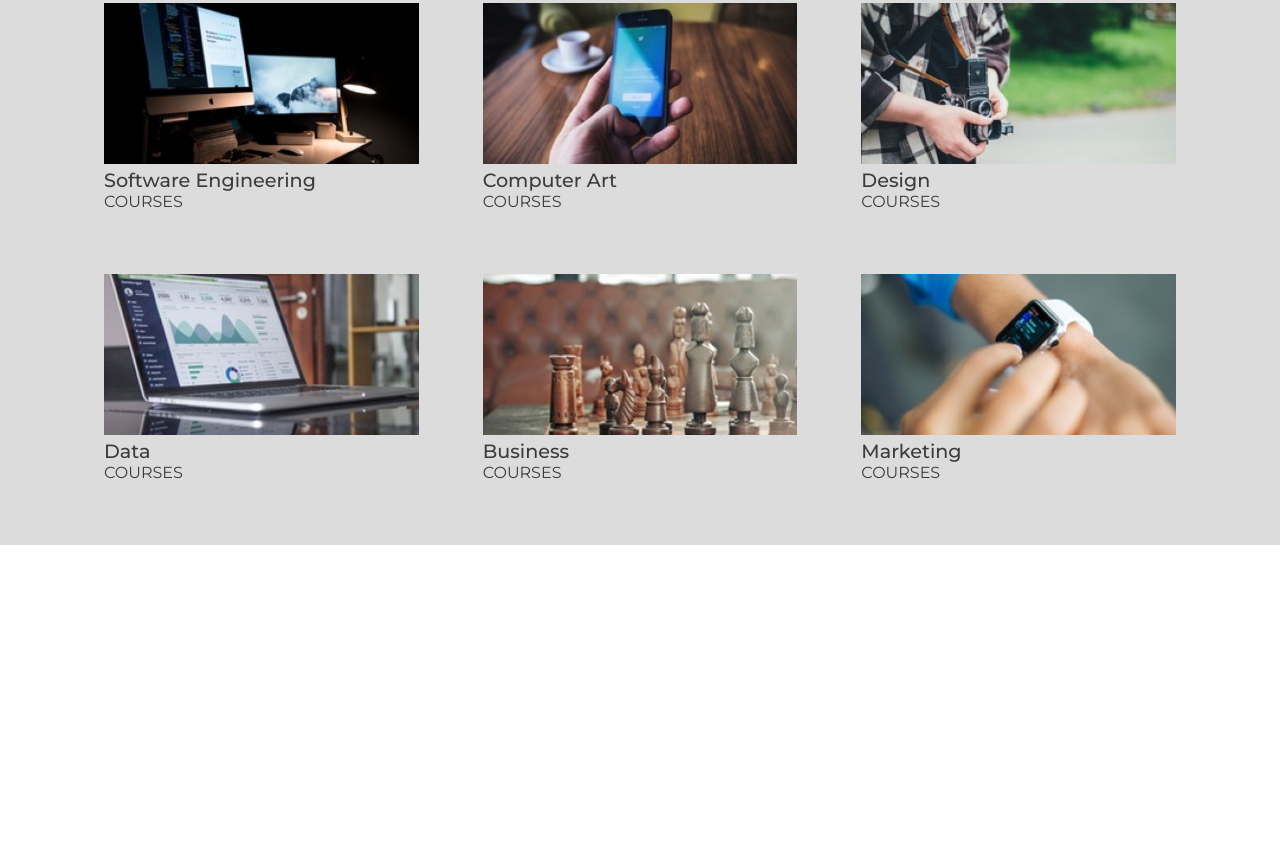
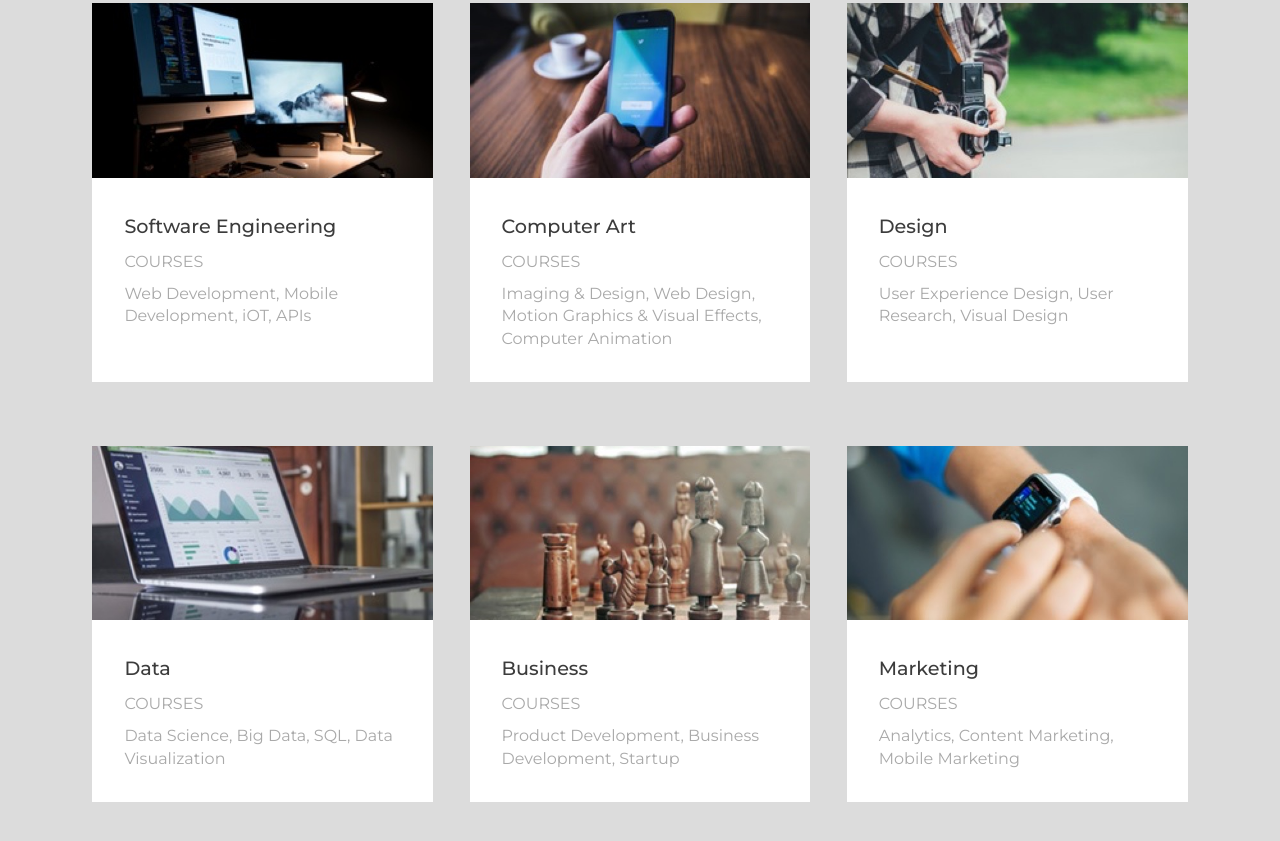
Before and after one commit to rayaj831/colmar-academy, a plain HTML site: page index.html in a window 1280 px wide. Shown: the part 1458-2299 px from the top of the page. Before the commit the page ends 2003 px from the top, so only its background shows below. Drawn offline with Linux system fonts and the light colour scheme.

Commit message:
Added styling for desktop online section

```diff
--- a/index.html
+++ b/index.html
@@ -146,23 +146,32 @@
 			<div class="desktop flex">
 				<div class="course">
 					<img src="resources/images/course-software.jpg" alt="course-software" />
+					<div class="course-text">
 						<h2>Software Engineering</h2>
 						<h3>COURSES</h3>
 						<div class="description">
+							Web Development, Mobile Development, iOT, APIs
+						</div>
 					</div>
 				</div>
 				<div class="course">
 					<img src="resources/images/course-computer-art.jpg" alt="course-computer-art" />
+					<div class="course-text">
 						<h2>Computer Art</h2>
 						<h3>COURSES</h3>
 						<div class="description">
+							Imaging &amp; Design, Web Design, Motion Graphics &amp; Visual Effects, Computer Animation
+						</div>
 					</div>
 				</div>
 				<div class="course">
 					<img src="resources/images/course-design.jpg" alt="course-design" />
+					<div class="course-text">
 						<h2>Design</h2>
 						<h3>COURSES</h3>
 						<div class="description">
+							User Experience Design, User Research, Visual Design
+						</div>
 					</div>
 				</div>
 			</div>
@@ -170,23 +179,32 @@
 			<div class="desktop flex">
 				<div class="course">
 					<img src="resources/images/course-data.jpg" alt="course-data" />
+					<div class="course-text">
 						<h2>Data</h2>
 						<h3>COURSES</h3>
 						<div class="description">
+							Data Science, Big Data, SQL, Data Visualization
+						</div>
 					</div>
 				</div>
 				<div class="course">
 					<img src="resources/images/course-business.jpg" alt="course-business" />
+					<div class="course-text">
 						<h2>Business</h2>
 						<h3>COURSES</h3>
 						<div class="description">
+							Product Development, Business Development, Startup
+						</div>
 					</div>
 				</div>
 				<div class="course">
 					<img src="resources/images/course-marketing.jpg" alt="course-marketing" />
+					<div class="course-text">
 						<h2>Marketing</h2>
 						<h3>COURSES</h3>
 						<div class="description">
+							Analytics, Content Marketing, Mobile Marketing
+						</div>
 					</div>
 				</div>
 			</div>
--- a/resources/css/style.css
+++ b/resources/css/style.css
@@ -20,6 +20,11 @@ h2 {
 	font-size: 1.2rem;
 	font-weight: 500;
 	line-height: 1.4;
+}
+
+h3 {
+	color: 	rgb(169, 169, 169);
+	line-height: 1.2;
 }
 
 .flex {
@@ -201,16 +206,36 @@ header .mobile {
 	top: 2rem;
 }
 
+#online .desktop {
+	justify-content: space-evenly;
+}
+
 #online img {
 	width: 100%;
 	height: auto;
 }
 
 #online .course {
-	margin: 2rem;
-	max-width: 33%;
+	background-color: rgb(255, 255, 255);
+	margin: 2rem 1rem;
+	max-width: 30%;
+}
+
+#online .course-text {
+	padding: 2rem;
+}
+
+#online h3 {
+	padding: 0.75rem 0;
+}
+
+#online .description {
+	color: 	rgb(169, 169, 169);
+	line-height: 1.4rem;
 }
 
 #online .mobile {
 	display: none;
 }
+
+/* Thesis Section */
```
Lines whose indentation alone changed are shown as unchanged.
